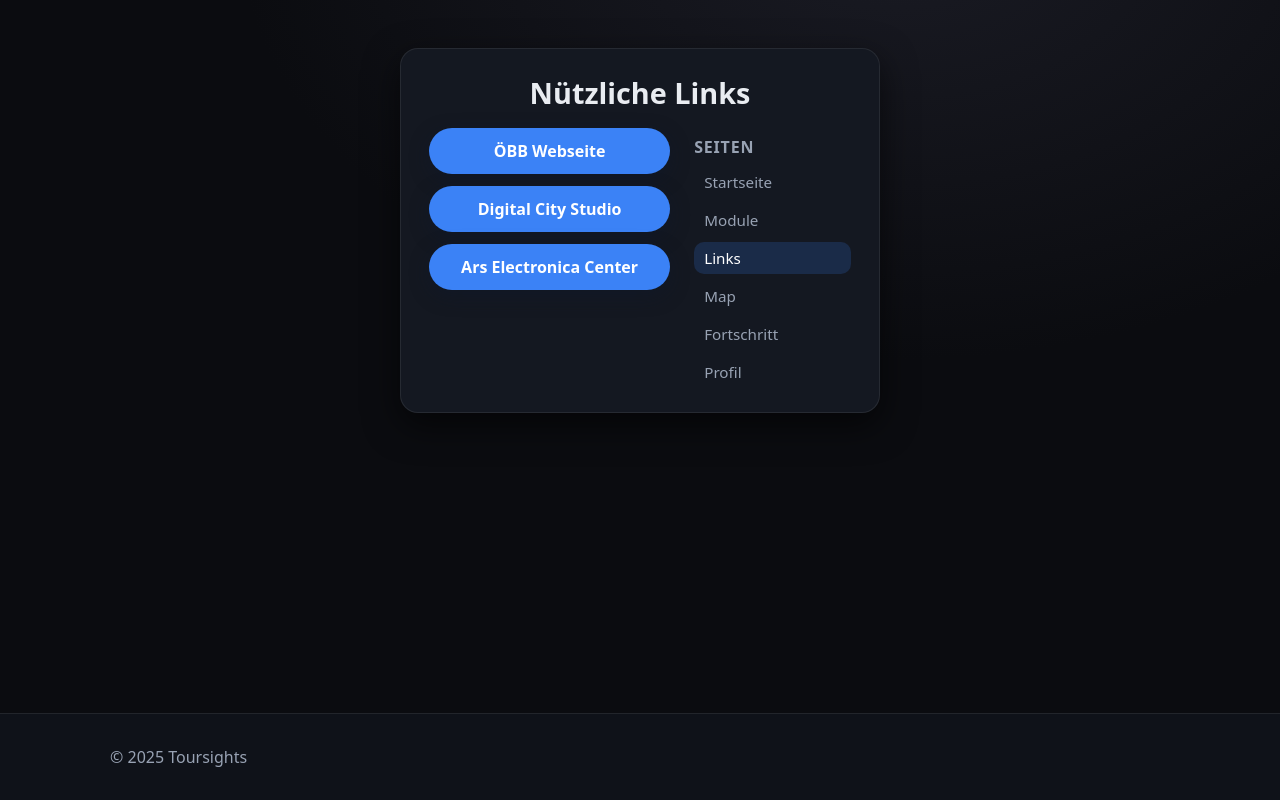
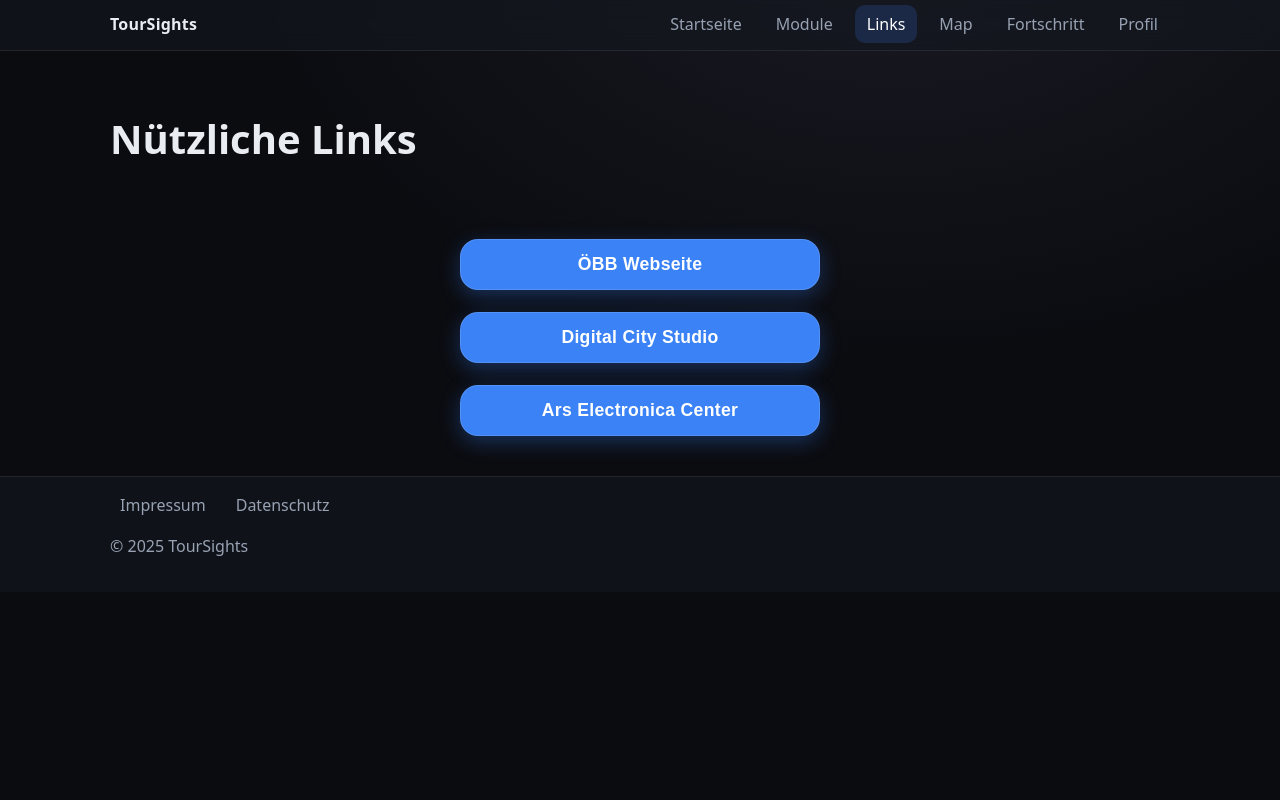
Before and after one commit to KauvMa230221/Toursights, a plain HTML site: page links.html in a window 1280 px wide. Drawn offline with Linux system fonts and the light colour scheme.

Commit message:
feat:update_links_newVersion

```diff
--- a/links.css
+++ b/links.css
@@ -1,213 +1,53 @@
-/* ================================
-   Toursights – Links
-================================ */
-
-* {
-  box-sizing: border-box;
-  font-family: system-ui, -apple-system, BlinkMacSystemFont, "Segoe UI",
-    sans-serif;
+/* Zentrierte Buttons in TourSights Farben */
+.center-buttons {
+  width: 100%;
+  display: flex;
+  flex-direction: column;
+  align-items: center;       /* horizontal zentriert */
+  justify-content: center;   /* schönes vertikales Layout */
+  gap: 22px;
+  margin: 40px auto;
 }
 
-/* Farb-Variablen wie auf den anderen Seiten */
-:root{
-  --bg:#0b0c10;
-  --panel:#141821;
-  --text:#e9ecf1;
-  --muted:#98a2b3;
-  --accent:#3b82f6; /* brand color */
-  --ring:rgba(59,130,246,.35);
-  --radius:18px;
-  --maxw:1100px;
-}
+/* Buttons im exakt gleichen Stil wie deine Main-Buttons */
+.reward-btn {
+  width: 90%;
+  max-width: 360px;
+  padding: 14px 20px;
 
-/* Grundlayout */
-html, body{
-  height:100%;
-}
+  border-radius: var(--radius);
+  border: 1px solid rgba(255,255,255,.12);
 
-body {
-  margin: 0;
-  padding: 0;
-  color: var(--text);
-  background: radial-gradient(1200px 800px at 70% -10%, #1a1b24 0%, transparent 55%), var(--bg);
-  -webkit-font-smoothing:antialiased;
-  -moz-osx-font-smoothing:grayscale;
-  display:flex;
-  flex-direction:column;
-}
+  background: var(--accent);       /* dein Blau */
+  color: #fff;
 
-.muted{
-  color:var(--muted);
-}
+  font-size: 1.1rem;
+  font-weight: 700;
+  letter-spacing: .3px;
 
-/* Hauptkarte mit Links */
-.container {
-  background: var(--panel);
-  padding: 24px 28px;
-  border-radius: var(--radius);
-  border:1px solid rgba(255,255,255,.08);
-  box-shadow: 0 12px 35px rgba(0, 0, 0, 0.6);
-  max-width: 480px;
-  width: 100%;
-  margin: 48px auto 24px;
-}
+  cursor: pointer;
+  text-align: center;
 
-h1 {
-  margin-top: 0;
-  margin-bottom: 16px;
-  font-size: 1.8rem;
-  text-align: center;
-}
+  box-shadow:
+     0 6px 20px rgba(59,130,246,.35),
+     0 3px 8px rgba(0,0,0,.4);
 
-/* Link-Buttons */
-.buttons {
-  display: flex;
-  flex-direction: column;
-  gap: 12px;
-  margin-bottom: 8px;
-}
-
-.reward-btn {
-  padding: 12px 16px;
-  border-radius: 999px;
-  border: none;
-  font-size: 1rem;
-  cursor: pointer;
-  background: var(--accent);
-  color: #ffffff;
-  font-weight: 600;
-  transition: transform 0.1s ease, box-shadow 0.1s ease, opacity 0.2s ease;
-  box-shadow: 0 6px 18px rgba(15,23,42,.55);
+  transition:
+     transform .2s ease,
+     filter .2s ease,
+     box-shadow .3s ease;
 }
 
 .reward-btn:hover {
-  transform: translateY(-1px);
-  box-shadow: 0 10px 26px rgba(15,23,42,.85);
-  filter:brightness(1.05);
+  filter: brightness(1.08);
+  transform: translateY(-3px);
+
+  box-shadow:
+     0 10px 26px rgba(59,130,246,.5),
+     0 4px 14px rgba(0,0,0,.5);
 }
 
 .reward-btn:active {
   transform: translateY(0);
   box-shadow: none;
 }
-
-.reward-btn.disabled {
-  opacity: 0.4;
-  cursor: not-allowed;
-  box-shadow: none;
-}
-
-/* Footer im gleichen Stil wie die anderen Seiten */
-.site-footer{
-  border-top:1px solid rgba(255,255,255,.08);
-  background:#0f1219;
-  margin-top:auto;
-}
-
-.site-footer .wrap {
-  max-width: var(--maxw);
-  margin: 0 auto;
-  padding: 16px 20px;
-
-  display: flex;
-  justify-content: space-between; /* <-- neu */
-  align-items: center;            /* <-- neu */
-}
-
-.foot-nav {
-  list-style: none;
-  display: flex;
-  flex-wrap: wrap;
-  gap: 16px;
-  margin: 0;
-  padding: 0;
-  justify-content: flex-end;      /* <-- neu */
-}
-
-.foot-nav a{
-  padding:6px 10px;
-  border-radius:10px;
-  color:var(--muted);
-  text-decoration:none;
-  font-weight:500;
-}
-
-.foot-nav a:hover{
-  color:var(--text);
-  background:rgba(255,255,255,.06);
-}
-/* Layout innerhalb der Karte: 2 Spalten */
-.links-layout {
-  display: grid;
-  grid-template-columns: 2fr 1.3fr; /* links breiter als rechts */
-  gap: 24px;
-  align-items: flex-start;
-}
-
-/* rechte Spalte: Seiten-Navigation */
-.side-nav {
-  padding-top: 8px;
-}
-
-.side-title {
-  margin: 0 0 8px;
-  font-size: 1rem;
-  font-weight: 600;
-  color: var(--muted);
-  text-transform: uppercase;
-  letter-spacing: .05em;
-}
-
-.side-nav ul {
-  list-style: none;
-  margin: 0;
-  padding: 0;
-  display: flex;
-  flex-direction: column;
-  gap: 6px; /* untereinander mit kleinem Abstand */
-}
-
-.side-nav a {
-  display: block;
-  padding: 6px 10px;
-  border-radius: 10px;
-  color: var(--muted);
-  text-decoration: none;
-  font-size: .95rem;
-  font-weight: 500;
-}
-
-.side-nav a:hover {
-  color: var(--text);
-  background: rgba(255,255,255,.06);
-}
-
-.side-nav a.active {
-  color: #fff;
-  background: rgba(59,130,246,.18);
-}
-
-/* Mobile: untereinander statt nebeneinander */
-@media (max-width: 700px) {
-  .links-layout {
-    grid-template-columns: 1fr;
-  }
-
-  .side-nav {
-    border-top: 1px solid rgba(255,255,255,.08);
-    margin-top: 16px;
-    padding-top: 12px;
-  }
-}
-
-/* Responsive */
-@media (max-width: 600px){
-  .container{
-    margin:32px 16px 16px;
-    padding:20px 18px;
-  }
-
-  .foot-nav{
-    justify-content:center;
-  }
-}
--- a/links.html
+++ b/links.html
@@ -1,18 +1,57 @@
 <!DOCTYPE html>
 <html lang="de">
 <head>
-  <meta charset="UTF-8" />
-  <title>Links</title>
-  <link rel="stylesheet" href="links.css" />
+  <meta charset="UTF-8">
+  <title>TourSights – Links</title>
+  <link rel="stylesheet" href="links.css">
+  <link rel="stylesheet" href="style.css">
 </head>
+<body>
 
-<body class="page-main">
-  <div class="container">
+  <!-- Header / Navigation -->
+  <header class="site-header">
+    <div class="wrap">
+      <div class="nav">
+
+        <!-- Brand -->
+        <a href="index.html" class="brand">
+          <span>TourSights</span>
+        </a>
+
+        <!-- Mobile Menu Button -->
+        <button class="menu-btn" aria-label="Menü öffnen" aria-expanded="false">
+          ☰
+        </button>
+
+        <!-- Main Navigation -->
+        <nav class="mainnav" id="mainnav">
+          <ul>
+            <li><a href="index.html">Startseite</a></li>
+            <li><a href="stationen.html">Module</a></li>
+            <li><a class="active" href="links.html">Links</a></li>
+            <li><a href="map.html">Map</a></li>
+            <li><a href="fortschritt.html">Fortschritt</a></li>
+            <li><a href="profil.html">Profil</a></li>
+          </ul>
+        </nav>
+
+      </div>
+    </div>
+  </header>
+
+  <!-- MAIN CONTENT -->
+  <main>
+    <section class="hero hero-small">
+      <div class="wrap">
         <h1>Nützliche Links</h1>
+      </div>
+    </section>
 
-  <div class="links-layout">
-    <!-- linke Spalte: externe Links (Buttons) -->
-    <div class="buttons">
+    <section class="content">
+      <div class="wrap links-layout">
+
+        <!-- Link-Buttons -->
+        <div class="center-buttons">
           <button class="reward-btn" data-url="https://www.oebb.at">
             ÖBB Webseite
           </button>
@@ -26,28 +65,22 @@
           </button>
         </div>
 
-    <!-- rechte Spalte: Seiten-Navigation, untereinander -->
-    <nav class="side-nav">
-      <h2 class="side-title">Seiten</h2>
+      </div>
+    </section>
+  </main>
+
+  <!-- Footer -->
+  <footer class="site-footer">
+    <div class="wrap">
+      <nav>
         <ul>
-        <li><a href="index.html">Startseite</a></li>
-        <li><a href="stationen.html">Module</a></li>
-        <li><a href="links.html" class="active">Links</a></li>
-        <li><a href="map.html">Map</a></li>
-        <li><a href="fortschritt.html">Fortschritt</a></li>
-        <li><a href="profil.html">Profil</a></li>
+          <li><a href="impressum.html">Impressum</a></li>
+          <li><a href="datenschutz.html">Datenschutz</a></li>
         </ul>
       </nav>
-  </div>
-</div>
-
-<footer class="site-footer">
-  <div class="wrap">
-    <p class="muted">© <span id="year"></span> Toursights</p>
+      <p class="muted">© <span id="year"></span> TourSights</p>
     </div>
   </footer>
 
-
+  <!-- Scripts -->
   <script src="links.js"></script>
-</body>
-</html>
--- a/links.js
+++ b/links.js
@@ -1,13 +1,39 @@
-// Links nur öffnen – ohne Punkte
+// ===============================
+//  TourSights – Links JS
+// ===============================
+
 document.addEventListener("DOMContentLoaded", () => {
+
+  // -------------------------------
+  // Öffnet Links durch Klick auf Buttons
+  // -------------------------------
   document.querySelectorAll(".reward-btn").forEach(btn => {
     btn.addEventListener("click", () => {
       const url = btn.dataset.url;
-      window.location.href = url;
+      if (url) {
+        // Öffnet im selben Tab (wie gewünscht)
+        window.location.href = url;
+      }
     });
   });
 
-  // Jahr im Footer
+  // -------------------------------
+  // Footer – Jahr automatisch setzen
+  // -------------------------------
   const year = document.getElementById("year");
   if (year) year.textContent = new Date().getFullYear();
+
+  // -------------------------------
+  // Mobile Navigation
+  // -------------------------------
+  const menuBtn = document.querySelector(".menu-btn");
+  const mainnav = document.getElementById("mainnav");
+
+  if (menuBtn && mainnav) {
+    menuBtn.addEventListener("click", () => {
+      const isOpen = mainnav.classList.toggle("open");
+      menuBtn.setAttribute("aria-expanded", isOpen);
+    });
+  }
+
 });
```
Lines whose indentation alone changed are shown as unchanged.
